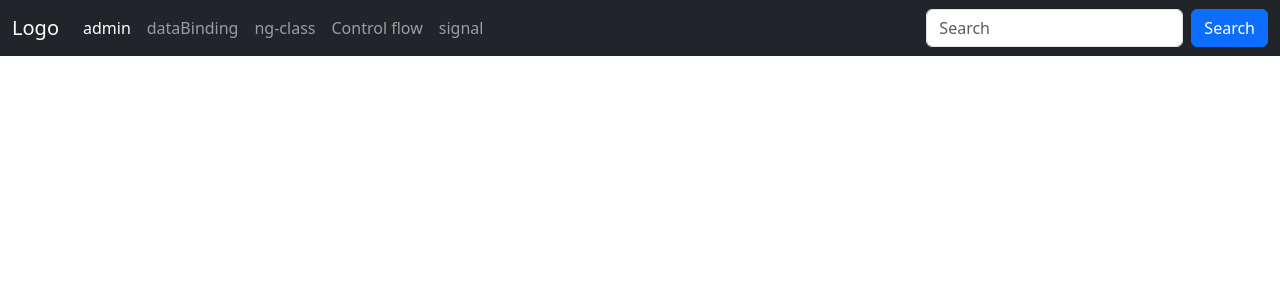
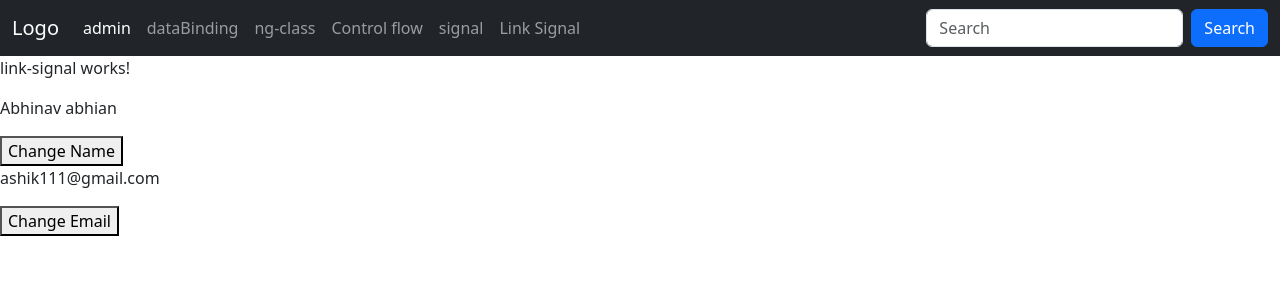
Before and after one commit to rahul-aot/angular19, an Angular app: page /linkSignal in a window 1280 px wide. Before the commit this address led to /. Shown: the top 300 px of the page. Built offline with nearby package versions, Linux system fonts and the light colour scheme.

Commit message:
link signal

```diff
--- a/src/app/app.component.html
+++ b/src/app/app.component.html
@@ -21,6 +21,9 @@
           <li class="nav-item">
             <a class="nav-link" routerLink="signal">signal</a>
           </li>
+          <li class="nav-item">
+            <a class="nav-link" routerLink="linkSignal">Link Signal</a>
+          </li>
         </ul>
         <form class="d-flex">
           <input class="form-control me-2" type="text" placeholder="Search">
--- a/src/app/app.routes.ts
+++ b/src/app/app.routes.ts
@@ -4,6 +4,7 @@ import { DataBindingComponent } from './components/data-binding/data-binding.com
 import { NgClassComponent } from './components/ng-class/ng-class.component';
 import { ControlStatementComponent } from './components/control-statement/control-statement.component';
 import { SignalComponent } from './components/signal/signal.component';
+import { LinkSignalComponent } from './components/link-signal/link-signal.component';
 
 export const routes: Routes = [
     {
@@ -30,5 +31,9 @@ export const routes: Routes = [
     {
         path: 'signal',
         component: SignalComponent
+    },
+    {
+        path: 'linkSignal',
+        component: LinkSignalComponent
     }
 ];
--- /dev/null
+++ b/src/app/components/link-signal/link-signal.component.html
@@ -0,0 +1,14 @@
+<p>link-signal works!</p>
+
+
+<p>
+    {{fullName()}}
+</p>
+
+<button (click)="changeName()">Change Name</button>
+
+<p>
+    {{email()}}
+</p>
+
+<button (click)="changeEmail()">Change Email</button>
--- /dev/null
+++ b/src/app/components/link-signal/link-signal.component.ts
@@ -0,0 +1,39 @@
+import { Component, linkedSignal, signal } from '@angular/core';
+
+@Component({
+  selector: 'app-link-signal',
+  imports: [],
+  templateUrl: './link-signal.component.html',
+  styleUrl: './link-signal.component.scss'
+})
+export class LinkSignalComponent {
+
+  firstName= signal<string>("Abhinav");
+
+  lastName= signal<string>( "abhian");
+
+  fullName= linkedSignal({
+    source: this.firstName,
+    computation:(newVal, preVal)=>{
+      const fullName = newVal + " " + this.lastName();
+      return fullName;
+    }
+  }
+  )
+
+  user = signal({id:'111', name:"ashik"});
+
+  email= linkedSignal({
+    source: this.user,
+    computation: user=> `${user.name+user.id}@gmail.com`,
+    equal: (a:any,b:any) => a.id !== b.id
+  })
+
+  changeName(){
+    this.firstName.set("John");
+  }
+
+  changeEmail(){
+    this.user.set({id:'222', name:"ashik"});
+  }
+}
```
Also changed, not shown: src/app/components/link-signal/link-signal.component.scss (added), 1 other file (tests, documents, lock files or other folders).
